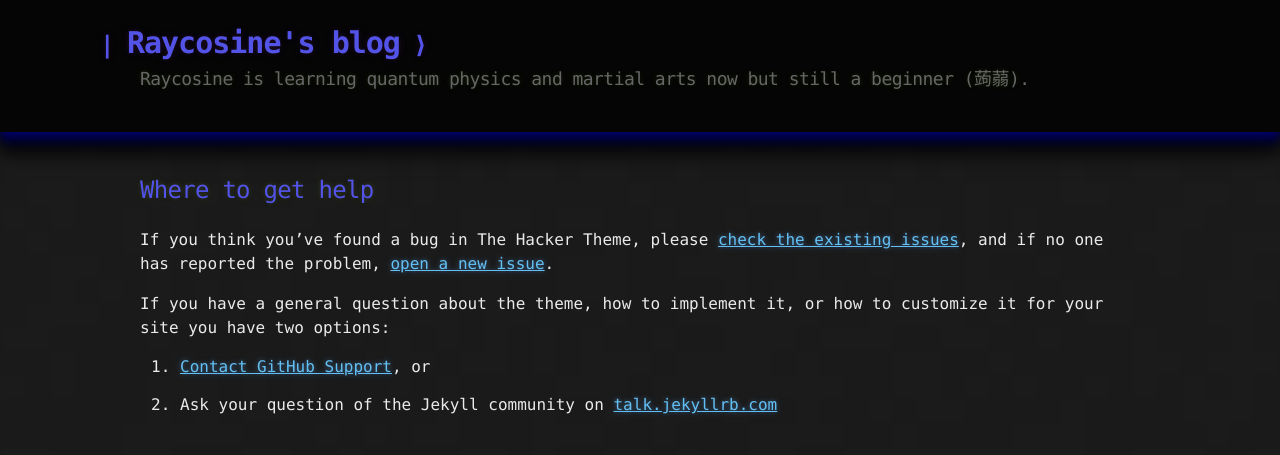
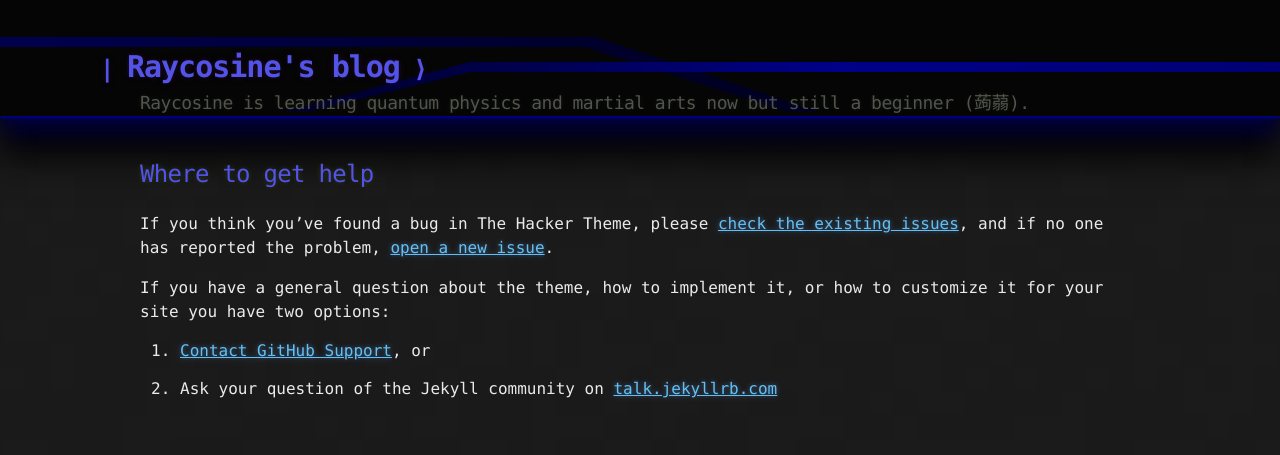
Before and after one commit to Raycosine/raycosine.github.io, a Jekyll site: the page built from docs/SUPPORT.md, in a window 1280 px wide. Shown: the top 455 px of the page. Built offline with Jekyll 4.4.1, drawn with Linux system fonts in a browser that asks for light colours; our own code applies the rules of GitHub Pages for plain Markdown files.

Commit message:
add header style

```diff
--- a/_layouts/default.html
+++ b/_layouts/default.html
@@ -7,11 +7,45 @@
     <link rel="stylesheet" href="{{ '/assets/css/style.css?v=' | append: site.github.build_revision | relative_url }}">
 	<link rel="shortcut icon" href="/assets/images/icon-schrodinger-cat.png">
 {% seo %}
+<script>
+		var svgNS="http://www.w3.org/2000/svg";
+		window.onload= function (){
+		var hl=document.getElementById("header_line");
+		hl.viewBox="0 0 "+window.innerWidth+" "+window.innerHeight/10;
+		var h=document.getElementById("header");
+		hl.height="75px";
+		var hp=document.createElementNS(svgNS,"path");
+		hp.setAttributeNS(null,"d","M"+-window.innerWidth/4+" 0 L0 0 L150 50 L148 50 L-2 2 L"+-window.innerWidth/4+" 2 Z");
+		hp.setAttributeNS(null,"fill","url(#blue_black)");
+		hp.setAttributeNS(null,"strokeWidth","20");
+		hl.appendChild(hp);
+		var hp1=document.createElementNS(svgNS,"path");
+		hp1.setAttributeNS(null,"d","M-100 25 L-25 5 L"+window.innerWidth/2+" 5 L"+window.innerWidth/2+" 7 L-25 7 L-98 25 Z");
+		hp1.setAttributeNS(null,"fill","url(#black_blue_black)");
+		hp1.setAttributeNS(null,"strokeWidth","20");
+		hl.appendChild(hp1);
+		}
+	</script>
   </head>
 
   <body>
 
-    <header>
+    <header id="header">
+
+	<svg id="header_line" viewBox="0 0 18 15" width="100%" height="75px" xmlns="http://www.w3.org/2000/svg" xmlns:xlink="http://www.w3.org/1999/xlink" style="display:float;margin:0 0 -75px 0">
+		<defs>
+			<linearGradient id="blue_black" x1="0%" y1="0%" x2="100%" y2="0%">
+				<stop offset="0%" style="stop-color:#000088; stop-opacity:1"/>
+				<stop offset="100%" style="stop-color:#000000; stop-opacity:1"/>
+			</linearGradient>
+			<linearGradient id="black_blue_black" x1="0%" y1="0%" x2="100%" y2="0%">
+				<stop offset="0%" style="stop-color:#000000; stop-opacity:1"/>
+				<stop offset="20%" style="stop-color:#000088; stop-opacity:1"/>
+				<stop offset="100%" style="stop-color:#000000; stop-opacity:1"/>
+			</linearGradient>
+		</defs>
+
+	</svg>
       <div class="container">
         <h1>{{ site.title | default: site.github.repository_name }}</h1>
         <h2>{{ site.description | default: site.github.project_tagline }}</h2>
@@ -23,6 +57,7 @@
           <a href="{{ site.github.repository_url }}" class="btn btn-github"><span class="icon"></span>View on GitHub</a>
         </section>-->
       </div>
+
     </header>
     <div class="container">
       <section id="main_content">
--- a/_sass/jekyll-theme-hacker.scss
+++ b/_sass/jekyll-theme-hacker.scss
@@ -52,11 +52,12 @@ header {
 
   background: rgba(0, 0, 0, 0.8);
   width: 100%;
-  box-shadow: 0px 0px 10px #000088,
-			  0px 10px 10px #000044,
-			  0px 20px 20px #000000;
+  min-height: 10%;
+  box-shadow: 0px 0px 5px #0000e8,
+			  0px 15px 25px #000044,
+			  0px 40px 35px #000000;
   //border-bottom: 1px dashed $conifer; //header;
-  padding: 20px 0;
+  padding: 20px 0 0 0;
   margin: 0 0 40px 0;
 }
 
@@ -86,6 +87,7 @@ header h2 {
   font-size: 18px;
   font-weight: 300;
   color: #666;
+  opacity:0.8;
 }
 
 #downloads .btn {
```
